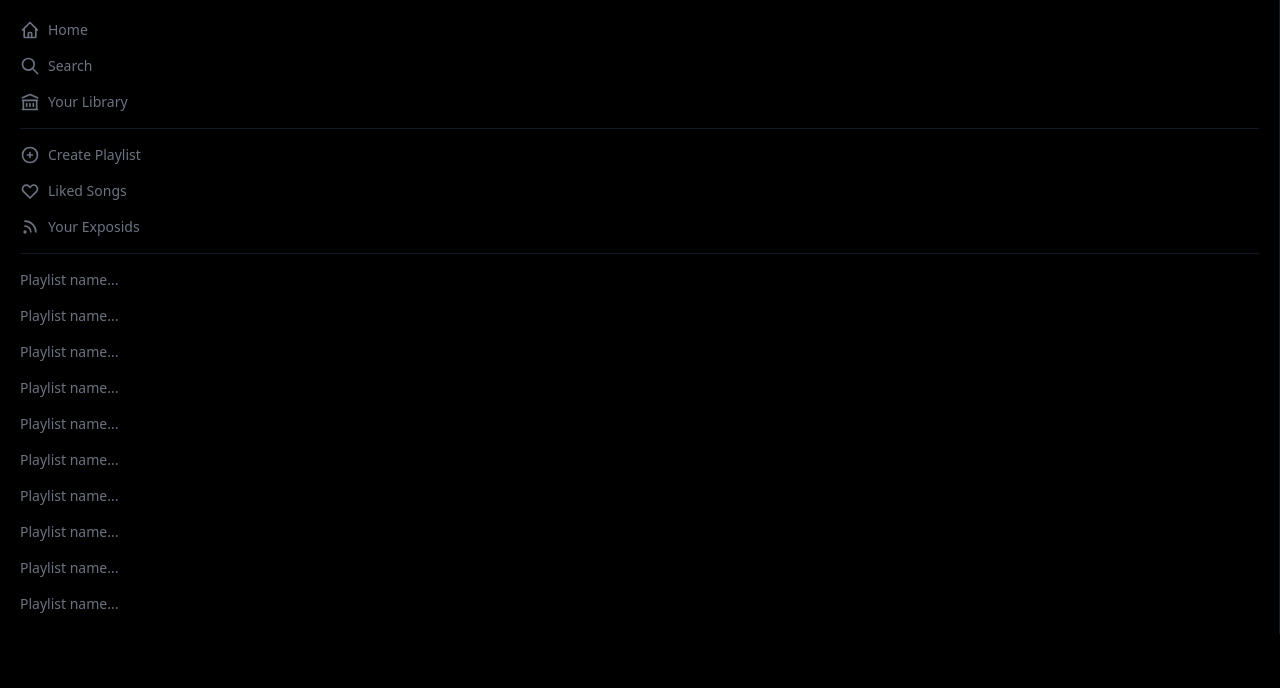
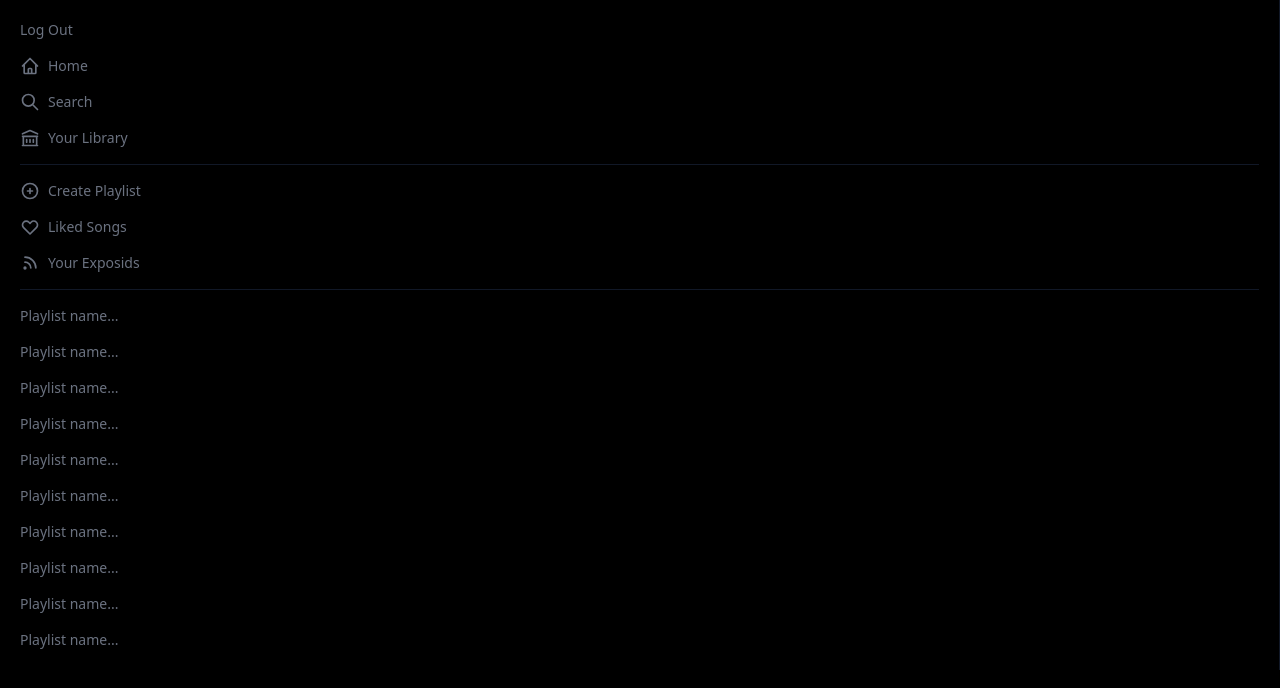
Before and after one commit to yianchang1993/project-spotify, a Next.js app: page / in a window 1280 px wide. Shown: the top 688 px of the page. Built offline with nearby package versions, Linux system fonts and the light colour scheme; no server answers.

Commit message:
applying signin and out

```diff
--- a/components/Sidebar.js
+++ b/components/Sidebar.js
@@ -5,39 +5,46 @@ import {
   LibraryIcon,
   PlusCircleIcon,
   HeartIcon,
-  RssIcon
+  RssIcon,
 } from "@heroicons/react/outline";
-
+import { signOut, useSession } from "next-auth/react";
 function Sidebar() {
+  const { data: session, state } = useSession();
   return (
     <div className="text-gray-500 p-5 text-sm border-r border-gray-900">
       <div className="space-y-4">
+        <button
+          className="flex items-center space-x-2 hover:text-white"
+          onClick={() => signOut()}
+        >
+          <p>Log Out</p>
+        </button>
         <button className="flex items-center space-x-2 hover:text-white">
-          <HomeIcon className="h-5 w-5"/>
+          <HomeIcon className="h-5 w-5" />
           <p>Home</p>
         </button>
         <button className="flex items-center space-x-2 hover:text-white">
-          <SearchIcon className="h-5 w-5"/>
+          <SearchIcon className="h-5 w-5" />
           <p>Search</p>
         </button>
         <button className="flex items-center space-x-2 hover:text-white">
-          <LibraryIcon className="h-5 w-5"/>
+          <LibraryIcon className="h-5 w-5" />
           <p>Your Library</p>
         </button>
-        <hr className="border-r-[0.1px] border-gray-900" ></hr>
+        <hr className="border-r-[0.1px] border-gray-900"></hr>
         <button className="flex items-center space-x-2 hover:text-white">
-          <PlusCircleIcon className="h-5 w-5"/>
+          <PlusCircleIcon className="h-5 w-5" />
           <p>Create Playlist</p>
         </button>
         <button className="flex items-center space-x-2 hover:text-white">
-          <HeartIcon className="h-5 w-5"/>
+          <HeartIcon className="h-5 w-5" />
           <p>Liked Songs</p>
         </button>
         <button className="flex items-center space-x-2 hover:text-white">
-          <RssIcon className="h-5 w-5"/>
+          <RssIcon className="h-5 w-5" />
           <p>Your Exposids</p>
         </button>
-        <hr className="border-r-[0.1px] border-gray-900" ></hr>
+        <hr className="border-r-[0.1px] border-gray-900"></hr>
 
         {/* {playlist} */}
         <p className="cursor-pointer hover:text-white">Playlist name...</p>
--- a/pages/_app.tsx
+++ b/pages/_app.tsx
@@ -1,8 +1,13 @@
-import '../styles/globals.css'
-import type { AppProps } from 'next/app'
+import "../styles/globals.css";
+import type { AppProps } from "next/app";
+import { SessionProvider } from "next-auth/react";
 
-function MyApp({ Component, pageProps }: AppProps) {
-  return <Component {...pageProps} />
+function MyApp({ Component, pageProps: { session, ...pageProps } }: AppProps) {
+  return (
+    <SessionProvider session={session}>
+      <Component {...pageProps} />
+    </SessionProvider>
+  );
 }
 
-export default MyApp
+export default MyApp;
```
